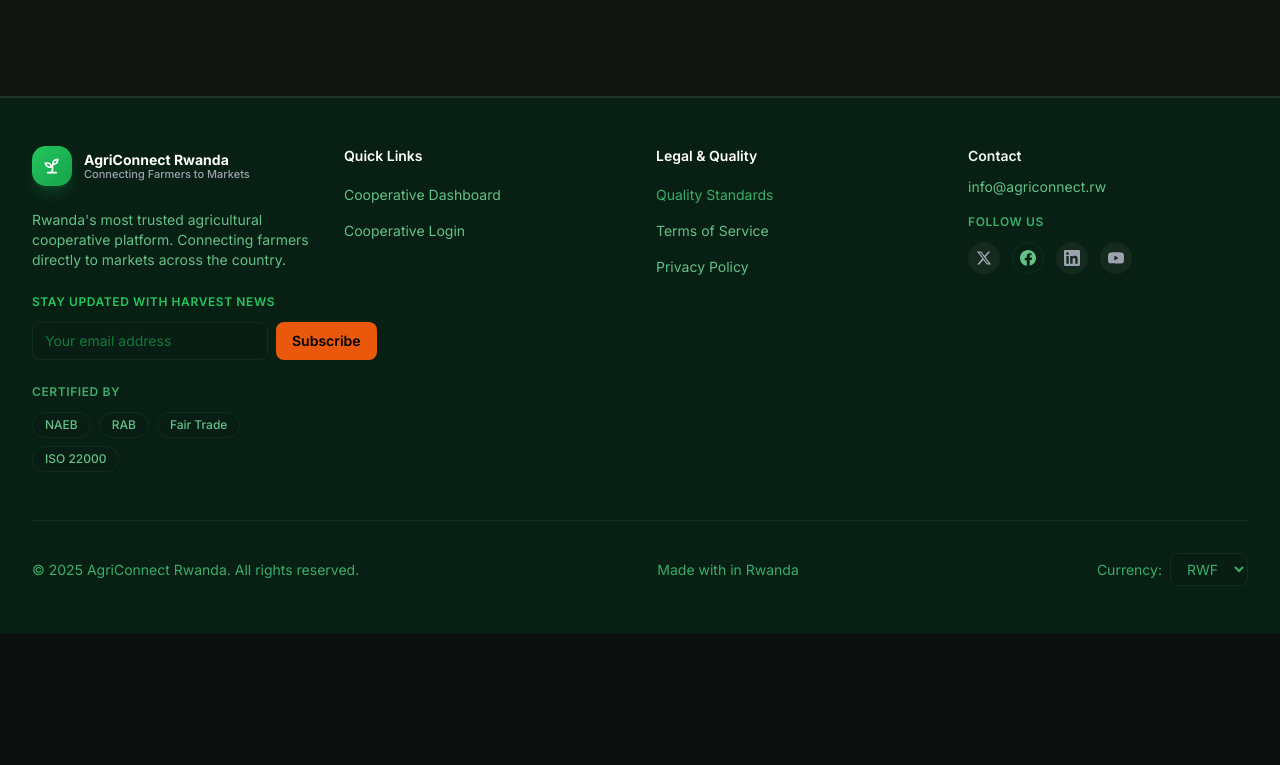
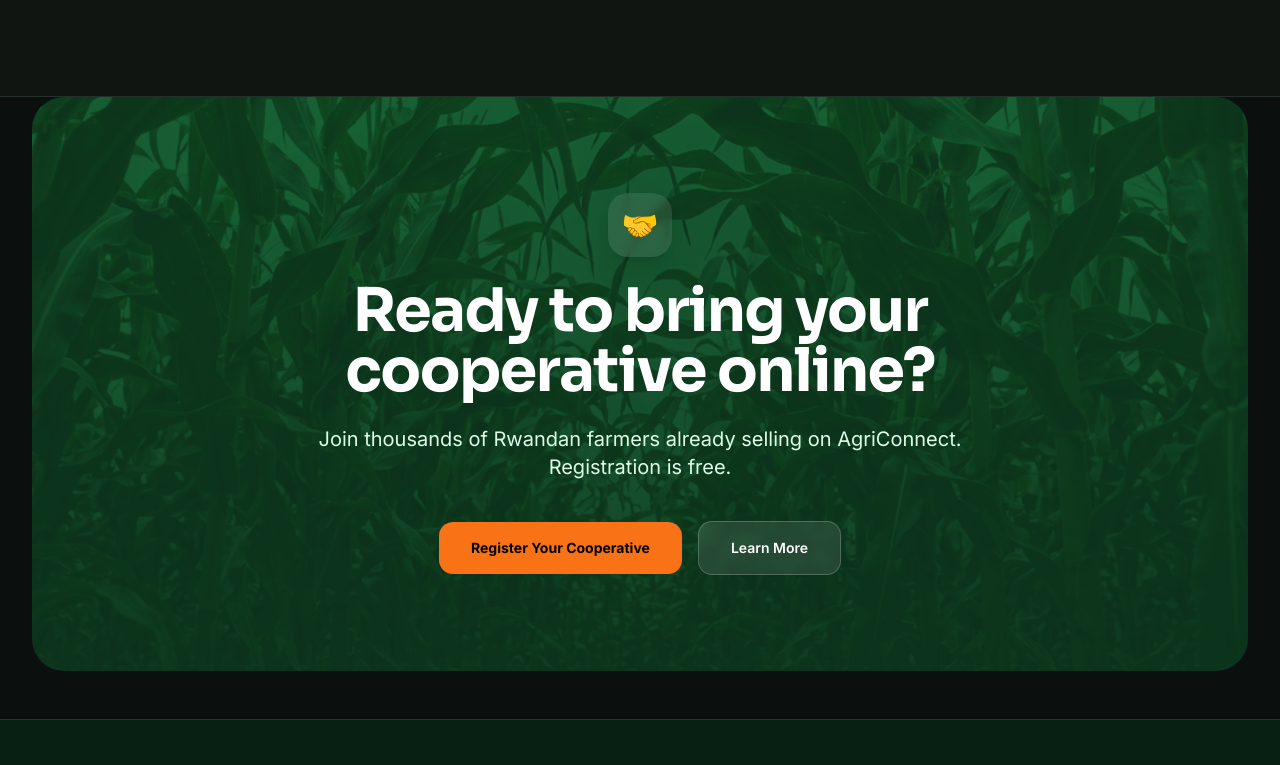
Before and after one commit to Emerance63/AGRI_connect_Frotned-end, a Next.js app: page / in a window 1280 px wide. Shown: the part 1255-2020 px from the top of the page. Before the commit the page ends 1889 px from the top, so only its background shows below. Built offline with nearby package versions, Linux system fonts and the light colour scheme.

Commit message:
feat: add CTA component to landing page

```diff
--- a/src/app/page.tsx
+++ b/src/app/page.tsx
@@ -1,11 +1,13 @@
 import Hero from "@/components/landing/Hero";
 import WhyChooseUs from "@/components/landing/WhyChooseUs";
+import CTA from "@/components/landing/CTA";
 
 export default function HomePage() {
   return (
     <>
       <Hero />
       <WhyChooseUs />
+      <CTA />
     </>
   );
 }
--- /dev/null
+++ b/src/components/landing/CTA.tsx
@@ -0,0 +1,54 @@
+import Link from "next/link";
+import Image from "next/image";
+
+export default function CTA() {
+  return (
+    <section className="relative px-5 pb-12 lg:px-8 bg-transparent">
+      <div className="relative mx-auto max-w-7xl overflow-hidden rounded-[2rem]">
+        {/* Background Image with Overlay */}
+        <div className="absolute inset-0 z-0">
+          <Image
+            src="/images/hero-bg.png"
+            alt="Farm background"
+            fill
+            className="object-cover"
+            priority
+          />
+          {/* Green Gradient Overlay */}
+          <div className="absolute inset-0 bg-green-800/80 bg-gradient-to-t from-[#081f14]/80 to-green-700/80 mix-blend-multiply" />
+          <div className="absolute inset-0 bg-green-900/60" />
+        </div>
+
+        {/* Content */}
+        <div className="relative z-10 flex flex-col items-center justify-center px-6 py-20 text-center sm:py-24 lg:px-8">
+          <div className="mb-6 flex h-16 w-16 items-center justify-center rounded-2xl bg-white/10 shadow-lg backdrop-blur-sm">
+            <span className="text-3xl">🤝</span>
+          </div>
+
+          <h2 className="font-display text-4xl font-bold tracking-tight text-white sm:text-5xl lg:text-6xl max-w-3xl">
+            Ready to bring your cooperative online?
+          </h2>
+
+          <p className="mx-auto mt-6 max-w-2xl text-lg leading-8 text-green-100 sm:text-xl">
+            Join thousands of Rwandan farmers already selling on AgriConnect. Registration is free.
+          </p>
+
+          <div className="mt-10 flex flex-col items-center gap-4 sm:flex-row sm:justify-center">
+            <Link
+              href="/register"
+              className="rounded-xl bg-orange-500 px-8 py-4 text-sm font-bold text-black shadow-sm hover:bg-orange-400 focus-visible:outline focus-visible:outline-2 focus-visible:outline-offset-2 focus-visible:outline-orange-500 transition-all duration-200"
+            >
+              Register Your Cooperative
+            </Link>
+            <Link
+              href="/about"
+              className="rounded-xl border border-white/20 bg-white/10 px-8 py-4 text-sm font-semibold text-white shadow-sm backdrop-blur-sm hover:bg-white/20 transition-all duration-200"
+            >
+              Learn More
+            </Link>
+          </div>
+        </div>
+      </div>
+    </section>
+  );
+}
```
